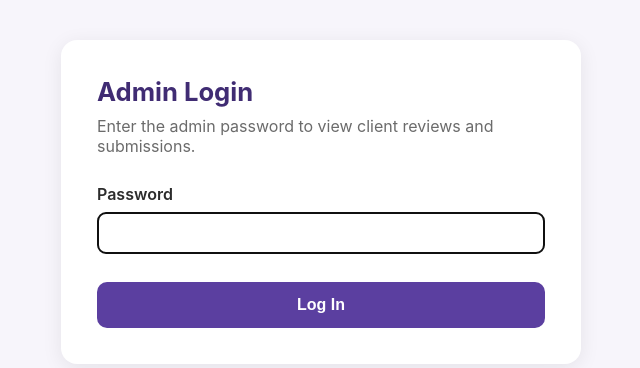
After one commit to JJTC-web/JJTC-Client-Ease, a Flask app: page /admin-login in a window 1280 px wide. The commit adds this page. Shown: the top 368 px of the page, without its empty margins (319-959 px from the left). Run offline with Flask 3, Linux system fonts and the light colour scheme.

Commit message:
Lock /results behind admin login
Only someone who knows ADMIN_PASSWORD can view client reviews and
submissions now. Without that env var set, /results is unreachable
by anyone, including via a blank/default password.

```diff
--- a/app.py
+++ b/app.py
@@ -1,6 +1,8 @@
 import os
 import json
+import hmac
 import smtplib
+from functools import wraps
 from email.mime.text import MIMEText
 from email.mime.multipart import MIMEMultipart
 from datetime import datetime
@@ -10,6 +12,15 @@ app = Flask(__name__)
 app.secret_key = os.environ.get("SECRET_KEY", "dev-secret-key-change-me")
 
 DATA_FILE = "responses.json"
+
+
+def admin_required(view):
+    @wraps(view)
+    def wrapped(*args, **kwargs):
+        if not session.get("is_admin"):
+            return redirect(url_for("admin_login", next=request.path))
+        return view(*args, **kwargs)
+    return wrapped
 
 
 def load_responses():
@@ -213,7 +224,28 @@ def thanks():
     return render_template("thanks.html")
 
 
+@app.route("/admin-login", methods=["GET", "POST"])
+def admin_login():
+    error = None
+    next_url = request.values.get("next") or url_for("results")
+    if request.method == "POST":
+        admin_password = os.environ.get("ADMIN_PASSWORD")
+        submitted = request.form.get("password", "")
+        if admin_password and hmac.compare_digest(submitted, admin_password):
+            session["is_admin"] = True
+            return redirect(request.form.get("next") or url_for("results"))
+        error = "Incorrect password."
+    return render_template("admin_login.html", error=error, next=next_url)
+
+
+@app.route("/admin-logout")
+def admin_logout():
+    session.pop("is_admin", None)
+    return redirect(url_for("home"))
+
+
 @app.route("/results")
+@admin_required
 def results():
     data = load_responses()
     return render_template("results.html", data=data, score_tier=score_tier)
--- /dev/null
+++ b/templates/admin_login.html
@@ -0,0 +1,17 @@
+{% extends "base.html" %}
+{% block title %}Admin Login{% endblock %}
+{% block content %}
+<div class="card">
+  <h1>Admin Login</h1>
+  <p class="subtitle">Enter the admin password to view client reviews and submissions.</p>
+  {% if error %}
+  <p style="color:#D64545; font-weight:600;">{{ error }}</p>
+  {% endif %}
+  <form method="POST">
+    <input type="hidden" name="next" value="{{ next }}">
+    <label for="password">Password</label>
+    <input type="password" id="password" name="password" autofocus>
+    <button type="submit">Log In</button>
+  </form>
+</div>
+{% endblock %}
--- a/templates/base.html
+++ b/templates/base.html
@@ -48,7 +48,7 @@
     margin-top: 20px;
     margin-bottom: 8px;
   }
-  input[type="text"], textarea {
+  input[type="text"], input[type="password"], textarea {
     width: 100%;
     padding: 10px 12px;
     border: 1px solid #ddd;
--- a/templates/results.html
+++ b/templates/results.html
@@ -36,6 +36,9 @@
     {% endfor %}
   </table>
 
-  <p style="margin-top:24px;"><a href="{{ url_for('home') }}">← Back to home</a></p>
+  <p style="margin-top:24px;">
+    <a href="{{ url_for('home') }}">← Back to home</a> ·
+    <a href="{{ url_for('admin_logout') }}">Log out</a>
+  </p>
 </div>
 {% endblock %}
```
Also changed, not shown: README.md.
